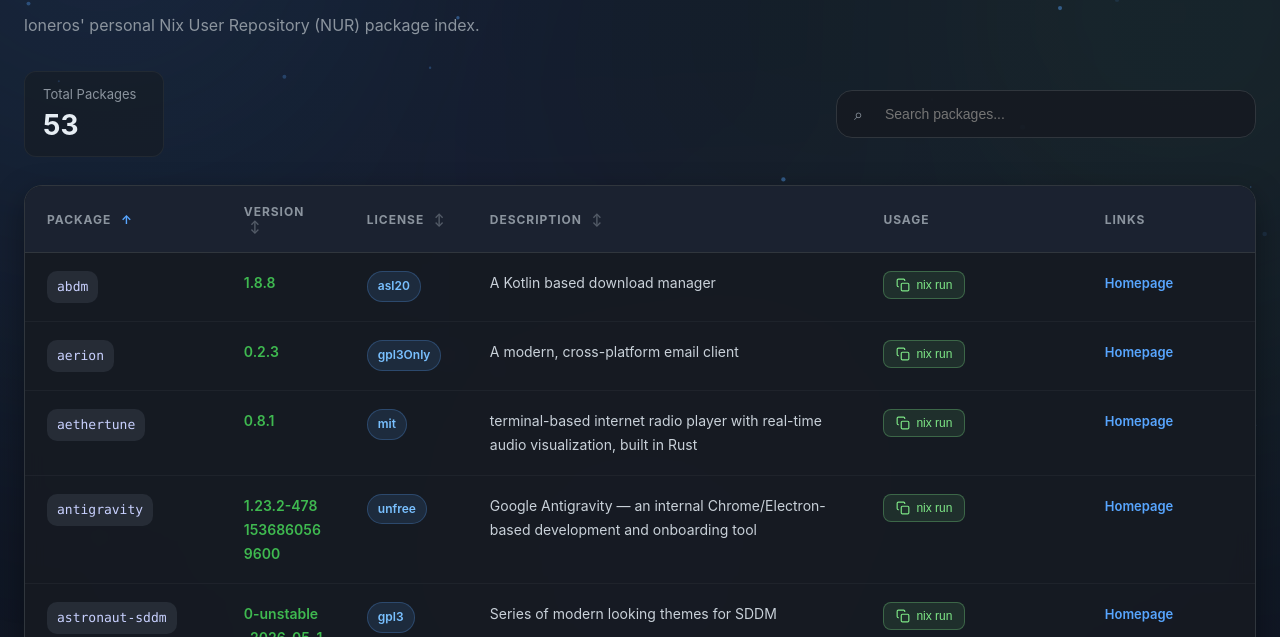
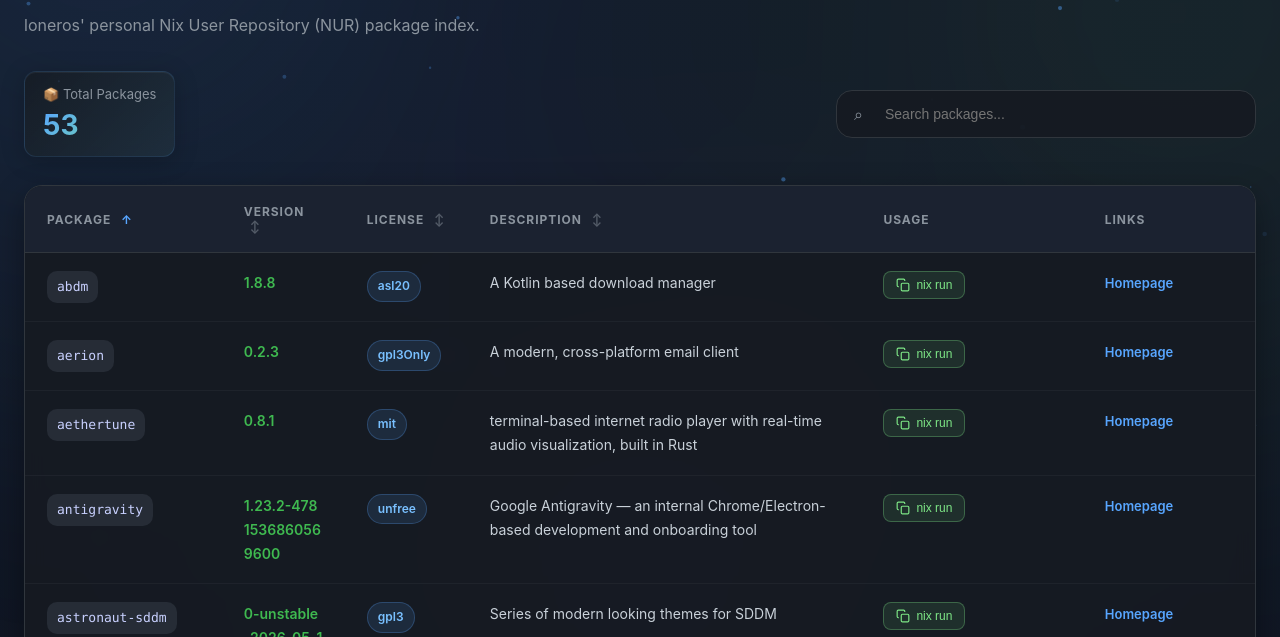
Before and after one commit to lonerOrz/loneros-nur, a plain HTML site: page dist/index.html in a window 1280 px wide. Shown: the part 163-800 px from the top of the page. Drawn offline with Linux system fonts and the light colour scheme.

Commit message:
Enhance stat card with gradient background, glowing hover, and gradient text

```diff
--- a/dist/index.html
+++ b/dist/index.html
@@ -27,7 +27,7 @@
       <div class="toolbar">
         <div class="stats">
           <div class="stat-card">
-            <div class="stat-label">Total Packages</div>
+            <div class="stat-label">📦 Total Packages</div>
 
             <div class="stat-value" id="package-count">0</div>
           </div>
--- a/dist/styles.css
+++ b/dist/styles.css
@@ -156,10 +156,18 @@ body::before {
 
   padding: 14px 18px;
 
-  background: rgba(22, 27, 34, 0.6);
-  border: 1px solid rgba(48, 54, 61, 0.5);
+  background: linear-gradient(135deg, rgba(22, 27, 34, 0.8) 0%, rgba(36, 54, 66, 0.6) 100%);
+  border: 1px solid rgba(88, 166, 255, 0.15);
+  box-shadow: 0 4px 24px rgba(0, 0, 0, 0.2), inset 0 1px 0 rgba(255, 255, 255, 0.05);
 
   border-radius: 12px;
+
+  transition: transform 0.2s ease, box-shadow 0.2s ease;
+}
+
+.stat-card:hover {
+  transform: translateY(-2px);
+  box-shadow: 0 8px 32px rgba(88, 166, 255, 0.15), inset 0 1px 0 rgba(255, 255, 255, 0.08);
 }
 
 .stat-label {
@@ -172,6 +180,10 @@ body::before {
 
   font-size: 28px;
   font-weight: 700;
+  background: linear-gradient(135deg, #58a6ff 0%, #7ee787 100%);
+  -webkit-background-clip: text;
+  -webkit-text-fill-color: transparent;
+  background-clip: text;
 }
 
 .search-box {
```
